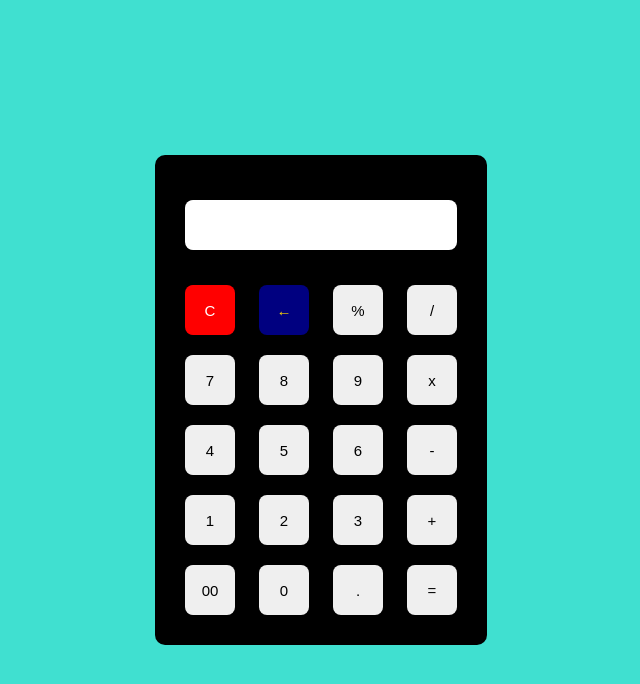
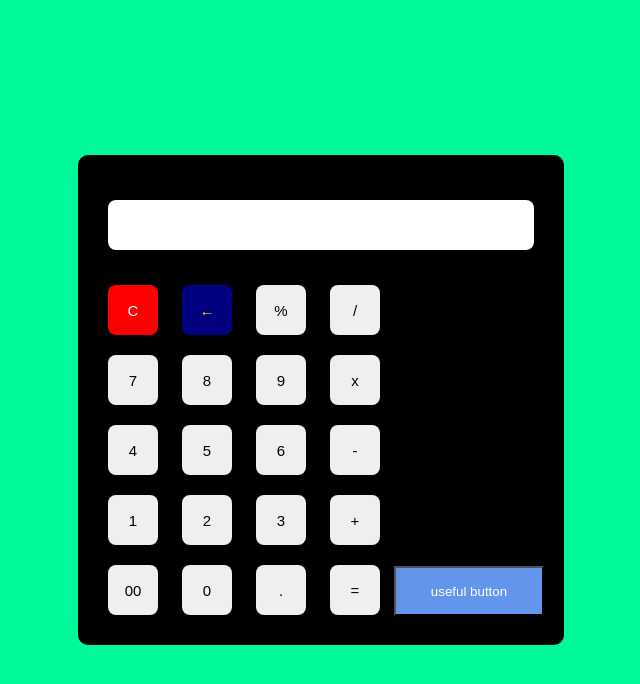
Before and after one commit to JoshAllenbills/calculator, a plain HTML site: page index.html in a window 1280 px wide. Shown: the whole page, without its empty margins (319-959 px from the left). Drawn offline with Linux system fonts and the light colour scheme.

Commit message:
inital commit

```diff
--- a/index.html
+++ b/index.html
@@ -1,3 +1,4 @@
+<!--Basic HTMl structure-->
 <!DOCTYPE html>
 <html lang="en">
 <head>
@@ -10,7 +11,7 @@
          <div class="text">
 
       </div>
-
+         <!--All html structure for the buttons to work properly-->
          <form>
             <div id="output">
                <input type="text" id='res'>
@@ -41,11 +42,19 @@
                <input type="button" value='0' onclick="Solve('0')">
                <input type="button" value='.' onclick="Solve('.')">
                <input type="button" value='=' onclick="Result()">
+               <a href="https://www.google.com/search?q=calculator&rlz=1C1GCEA_enUS1139US1139&oq=calculator&gs_lcrp=EgZjaHJvbWUyBggAEEUYOTIGCAEQRRg8MgYIAhBFGD0yBggDEEUYPdIBCDE3MTFqMGo3qAIAsAIA&sourceid=chrome&ie=UTF-8&surl=1&safe=active&ssui=on">
+                  <button class="use" type="button">useful button</button>
+                  <span class="hover-text">CLICK ME!</span>
+              </a>
+
+            </script>
                 </div>
                </div>
          </form>
       </div>
    </div>
+
+   <!--Javascript linked-->
    <script src="script.js"></script>
 </body>
 </html>
--- a/script.js
+++ b/script.js
@@ -1,7 +1,10 @@
+//The function below uses the id res to create the solve function of the calculator.//
 function Solve(val) {
    var v = document.getElementById('res');
    v.value += val;
 }
+//The function below uses the id res to create the result function of the calculator.//
+// This can  bring up error pages if a error occurs with the catch keyword//
 function Result() {
    var num1 = document.getElementById('res').value;
    try {
@@ -11,6 +14,7 @@ function Result() {
       document.getElementById('res').value = 'Error';
    }
 }
+//The function below creates the function of clearing the space in the calcualtor using the id res.//
 function Clear() {
    var inp = document.getElementById('res');
    inp.value = '';
@@ -19,6 +23,8 @@ function Back() {
    var ev = document.getElementById('res');
    ev.value = ev.value.slice(0, -1);
 }
+//The function below uses multiple const variables. It also uses the if conditional statement and the else if multiple times.//
+// It also helps the numbers and key actions of the calculator run properly.//
 document.addEventListener('keydown', function (event) {
    const key = event.key;
    const validKeys = '0123456789+-*/.%';
--- a/style.css
+++ b/style.css
@@ -51,5 +51,20 @@ form #output input {
     background-color:black;
 }
 body{
-    background-color:turquoise;
+    background-color:mediumspringgreen;
 }
+.use{
+    background-color: cornflowerblue;
+    width: 150px;
+    height: 50px;
+    color:white;
+    }
+.use:hover{
+    background-color: darkred;
+}
+.hover-text{
+    display:none;
+}
+.use:hover .hover-text{
+    display:inline;
+}
```
